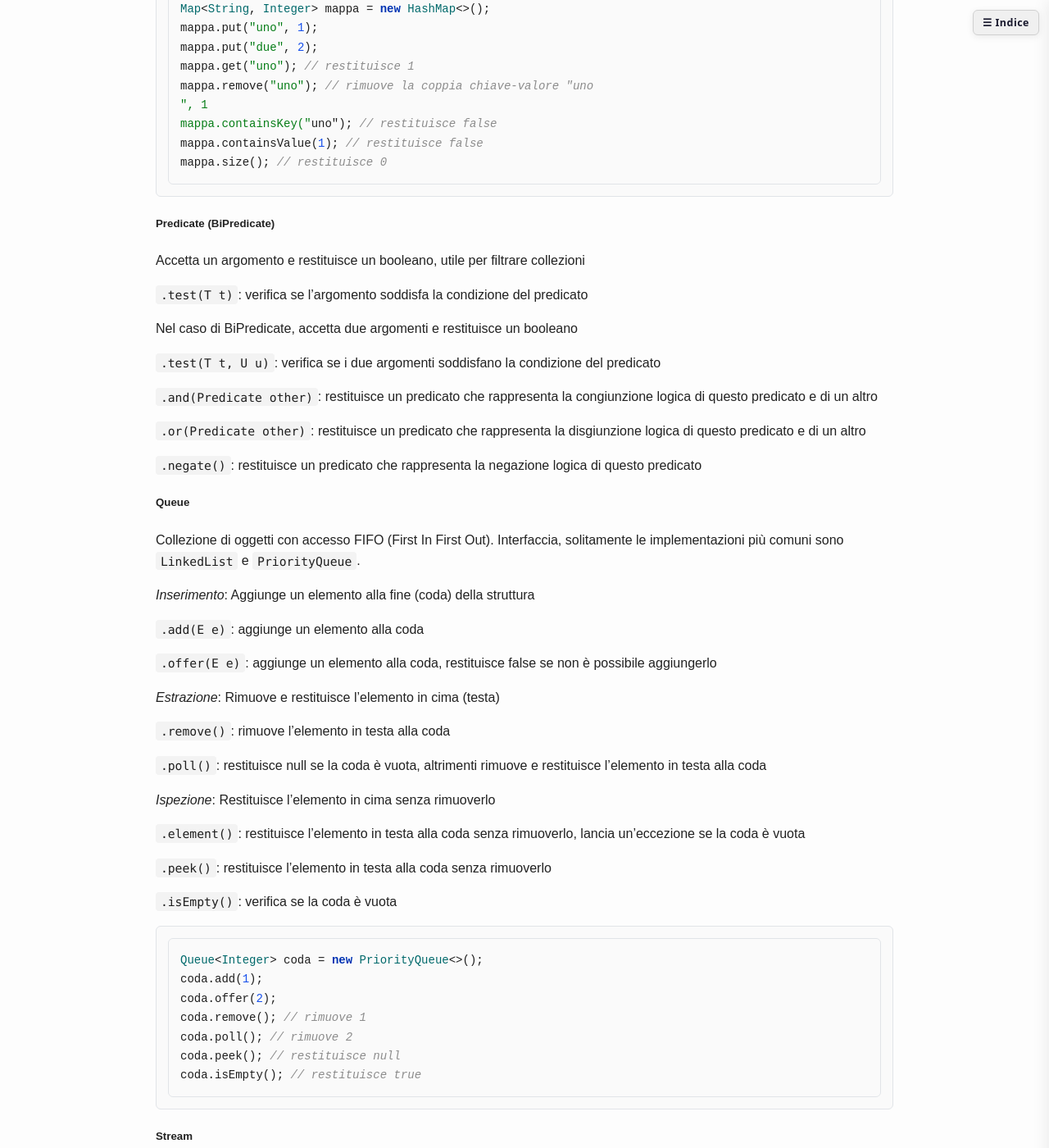
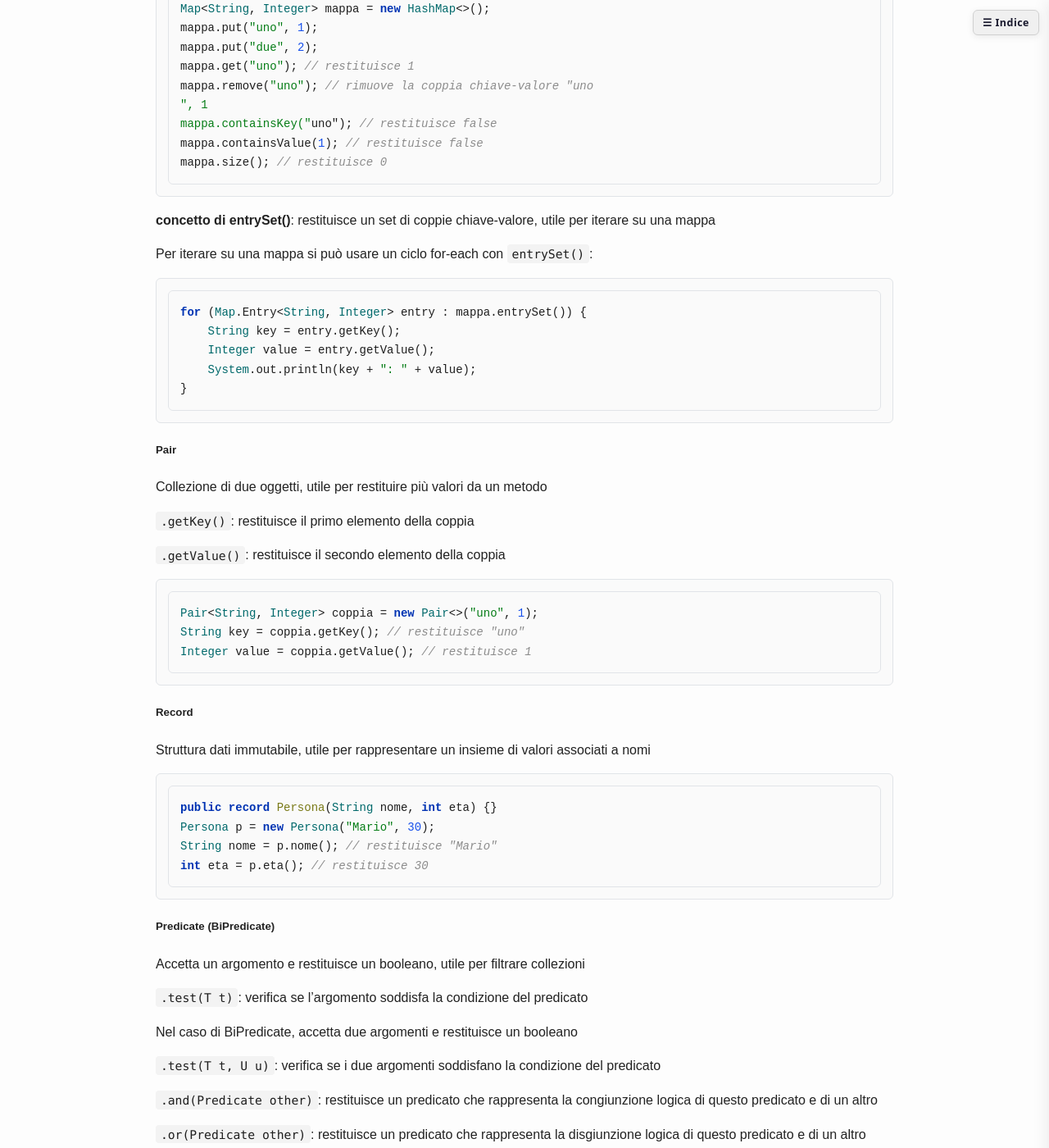
Before and after one commit to comarandr/comarandr.github.io, a Jekyll site: the page built from linguaggi/java.md, in a window 1280 px wide and 1400 px high, scrolled down 8525 px. Shown: the whole window at 82% size. Built offline with Jekyll 4.4.1, drawn with Linux system fonts in a browser that asks for light colours.

Commit message:
risistemazioni varie

````diff
--- a/linguaggi/java.md
+++ b/linguaggi/java.md
@@ -385,6 +385,43 @@ mappa.containsValue(1); // restituisce false
 mappa.size(); // restituisce 0
 ```
 
+**concetto di entrySet()**: restituisce un set di coppie chiave-valore, utile per iterare su una mappa
+
+Per iterare su una mappa si può usare un ciclo for-each con `entrySet()`:
+
+```java
+for (Map.Entry<String, Integer> entry : mappa.entrySet()) {
+    String key = entry.getKey();
+    Integer value = entry.getValue();
+    System.out.println(key + ": " + value);
+}
+```
+
+##### Pair
+
+Collezione di due oggetti, utile per restituire più valori da un metodo
+
+`.getKey()`: restituisce il primo elemento della coppia
+
+`.getValue()`: restituisce il secondo elemento della coppia
+
+```java
+Pair<String, Integer> coppia = new Pair<>("uno", 1);
+String key = coppia.getKey(); // restituisce "uno"
+Integer value = coppia.getValue(); // restituisce 1
+```
+
+##### Record
+
+Struttura dati immutabile, utile per rappresentare un insieme di valori associati a nomi
+
+```java
+public record Persona(String nome, int eta) {}
+Persona p = new Persona("Mario", 30);
+String nome = p.nome(); // restituisce "Mario"
+int eta = p.eta(); // restituisce 30
+```
+
 ##### Predicate (BiPredicate)
 
 Accetta un argomento e restituisce un booleano, utile per filtrare collezioni
````
Also changed, not shown: personali/contributo/ContributoIrrilevante.md (+7 -1 lines), personali/contributo/noteSparse.md (+9 -1 lines), personali/contributo/piccolaAnalisi.md (added, +173 -0 lines), universita/oop.md (+1 -1 lines).
